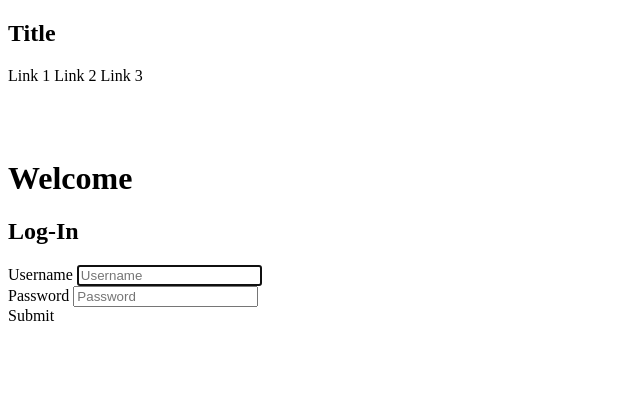
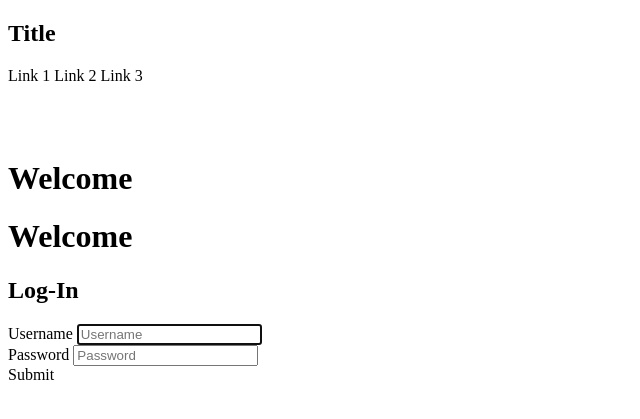
Before and after one commit to bonchyvelasco/cs153, a CodeIgniter app: page /cs153/ in a window 1280 px wide. Shown: the top 419 px of the page, without its empty margins (0-640 px from the left). Run offline with CodeIgniter, Linux system fonts and the light colour scheme; some libraries are stand-ins or nearby versions.

Commit message:
Minor changes to home.php

```diff
--- a/application/views/pages/home.php
+++ b/application/views/pages/home.php
@@ -1,4 +1,12 @@
-<div class = "ui raised segment" style = "margin-top: 20px; max-width:400px;">
+<h1><?php
+    if ($title == "Home") {
+        echo "Welcome";
+    } else {
+        echo $title;
+    }
+?></h1>
+
+<div class = "ui" style = "margin-top: 20px; max-width:400px;">
     <h2 class="ui header">Log-In</h2>
 
     <div class="ui form" style = "margin-bottom:10px;">
```
Also changed, not shown: 1 other file.
